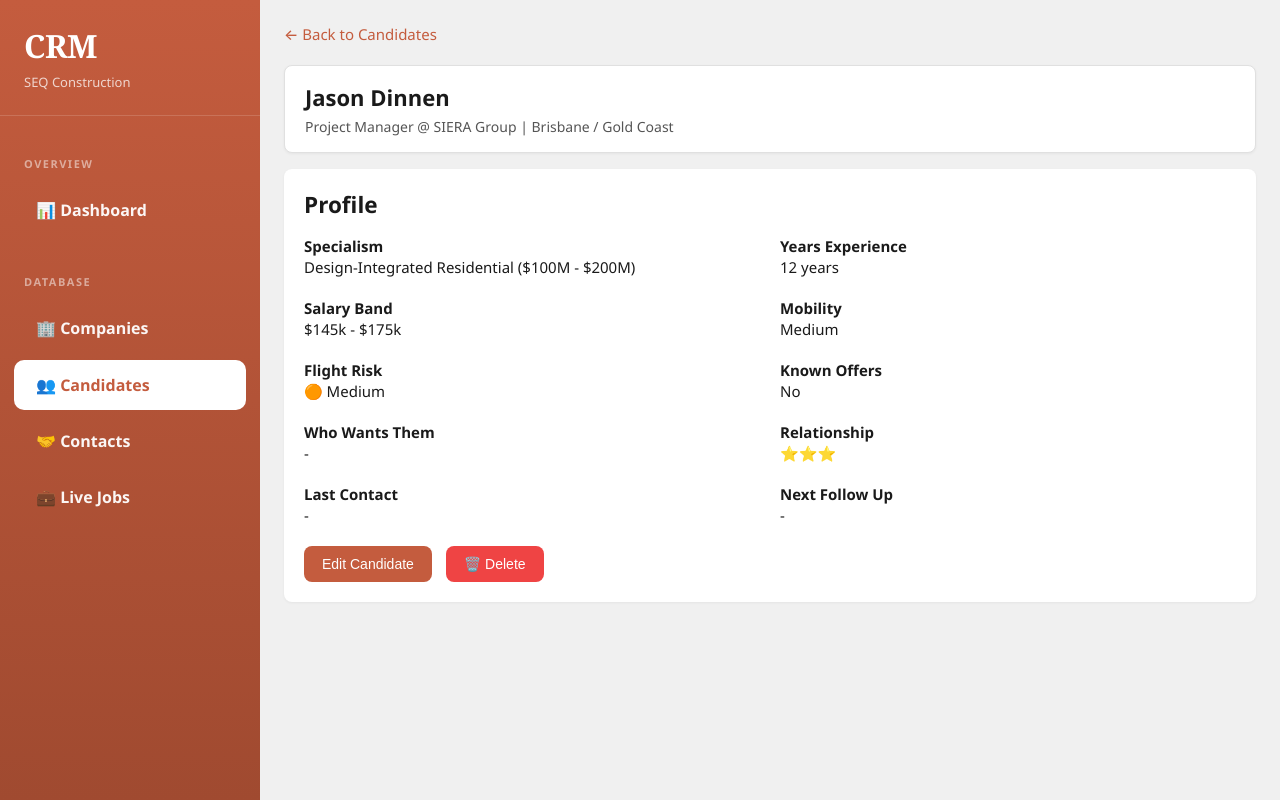
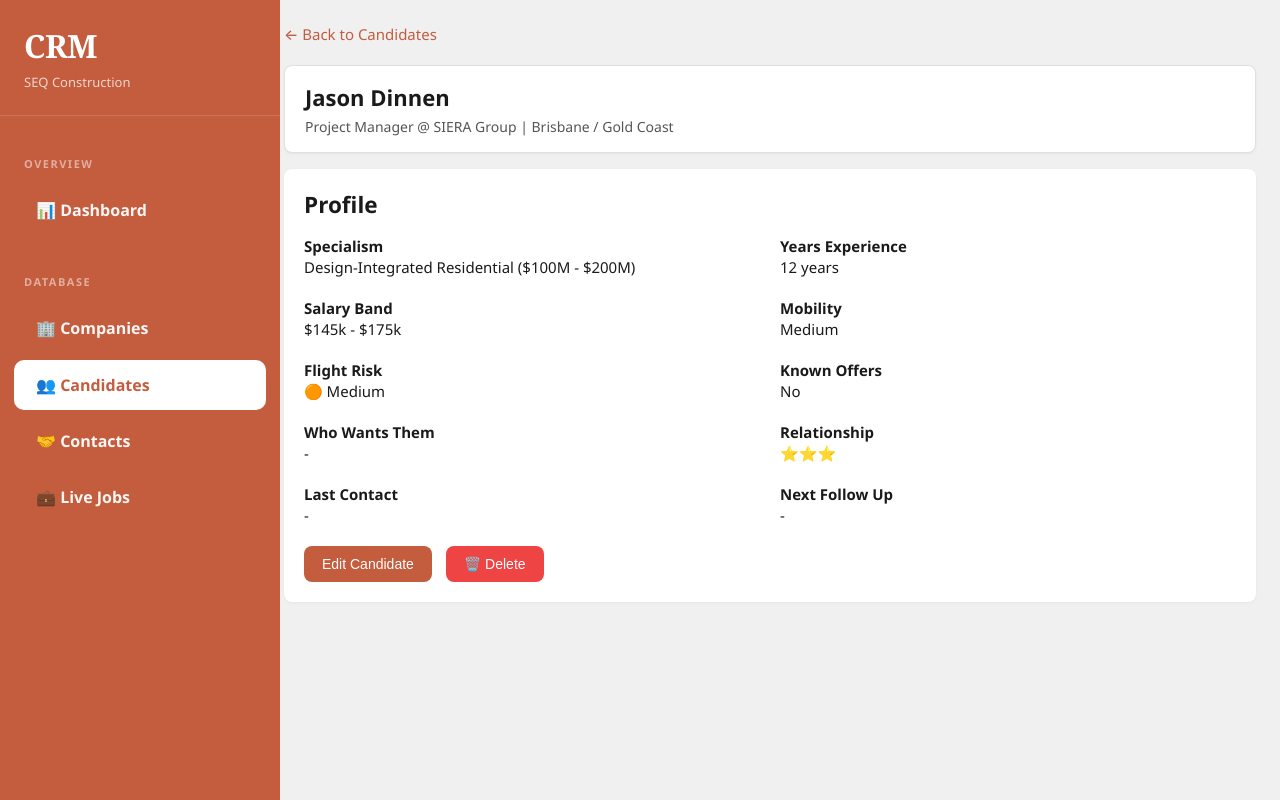
Before and after one commit to claudia-ai-bot/workspace, a Flask app: page /candidate/2 in a window 1280 px wide. Run offline with Flask 3, Linux system fonts and the light colour scheme; data comes from the database, SQL or seed files in the repository.

Commit message:
Debug - force sidebar visible

```diff
--- a/seq-crm/templates/base.html
+++ b/seq-crm/templates/base.html
@@ -31,11 +31,13 @@ body {
   position: fixed;
   left: 0;
   top: 0;
-  width: var(--sidebar-width);
+  width: 280px;
   height: 100vh;
-  background: linear-gradient(180deg, var(--primary) 0%, var(--primary-dark) 100%);
+  background: #c45c3e !important;
   padding: 24px 0;
   overflow-y: auto;
+  z-index: 9999;
+  display: block !important;
 }
 
 .sidebar-brand {
```
